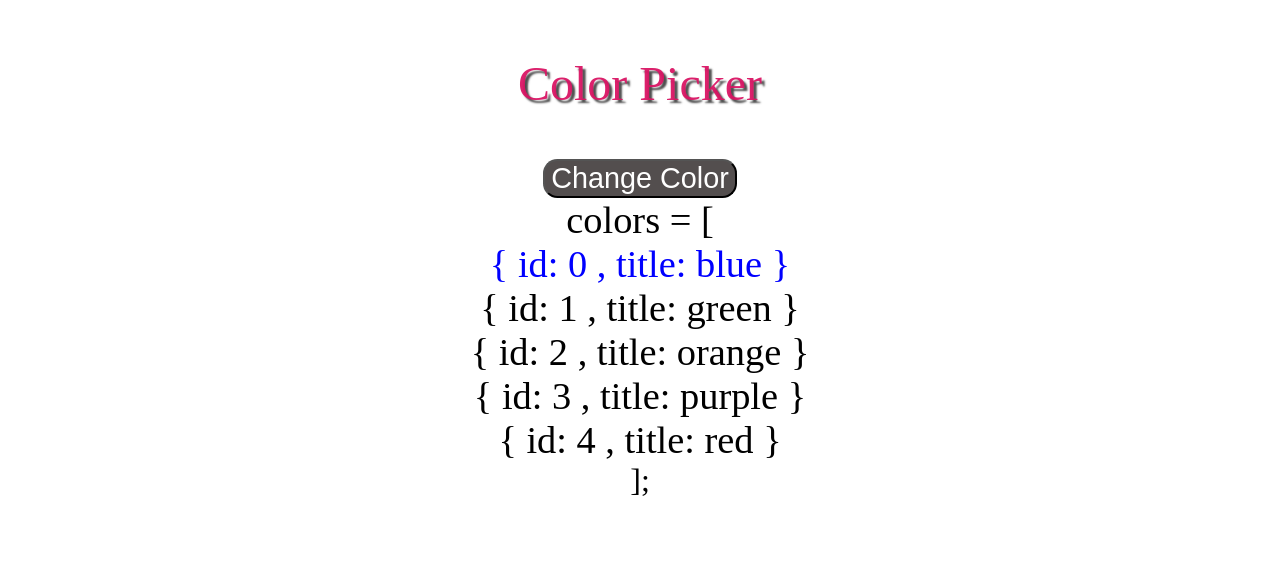
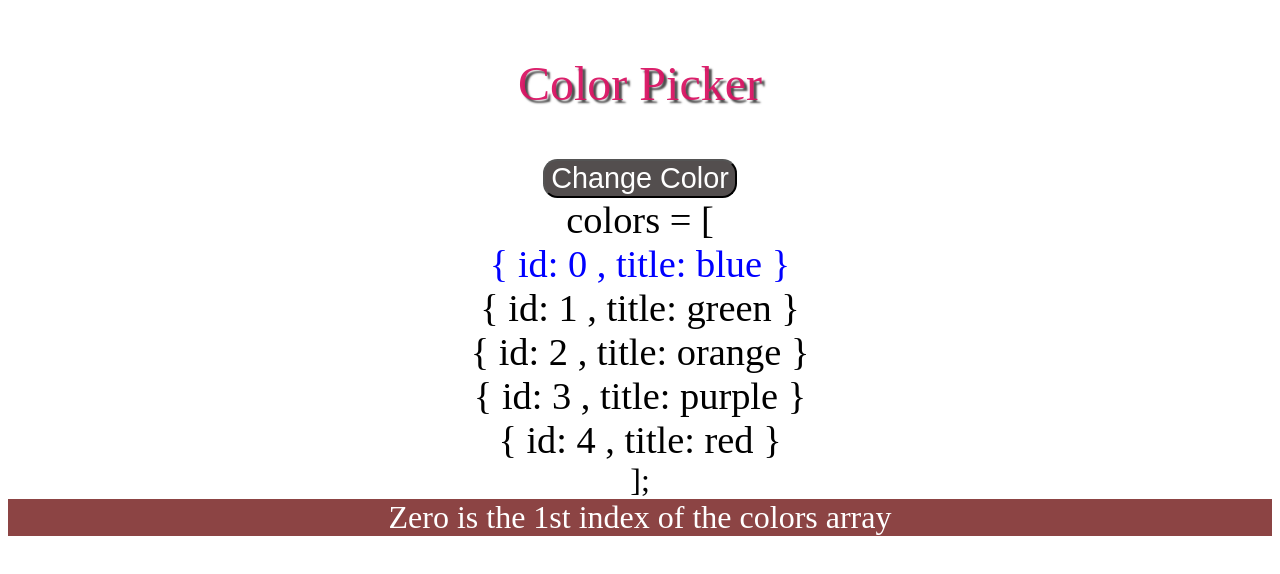
Before and after one commit to Aguadebebe/color-picks, a React (Create React App) app: page / in a window 1280 px wide. Shown: the top 574 px of the page. Built offline with nearby package versions, Linux system fonts and the light colour scheme.

Commit message:
Added messages with array color/index change

```diff
--- a/src/App.css
+++ b/src/App.css
@@ -23,3 +23,9 @@ body {
     font-size: 2.4em;
 
 }
+
+.messages-array {
+    font-size: 2em;
+    color: white;
+    background-color: rgb(140, 68, 68);
+}
--- a/src/Comps/App.js
+++ b/src/Comps/App.js
@@ -15,12 +15,27 @@ const App = () =>{
     {id: 4, title: "red"}
    ];
 
+   const messages = [
+    {id: 0, title: "Zero is the 1st index of the colors array"},
+    {id: 1, title: "One is the 2nd index of the colors array"},
+    {id: 2, title: "Two is the 3rd index of the colors array"},
+    {id: 3, title: "Three is the 4th index of the colors array"},
+    {id: 4, title: "Four is the 5th index of the colors array"},
+   ];
+
    function handleColorPicker() {
     const nextIndex = (currentIndex + 1) % colors.length;
     setCurrentIndex(nextIndex);
    };
 
+   function handleMessagePick() {
+    const nextIndex = (currentIndex + 1) % messages.length;
+    setCurrentIndex(nextIndex);
+   };
+
    const currentColor = colors[currentIndex].title;
+
+   const currentMessage = messages[currentIndex].title;
 
    const bra1 = "[";
    const bra2 = "];";
@@ -30,16 +45,23 @@ const App = () =>{
    return (
     <div>
     <header className="color-picker">Color Picker</header>
-     <ColorPicker handleColorPicker={handleColorPicker} />
-     <PreviewBox
+
+    <ColorPicker
+      handleColorPicker={handleColorPicker}
+      handleMessagePick={handleMessagePick}
+    />
+
+    <PreviewBox
       colors={colors}
       color={currentColor}
+      messages={messages}
+      message={currentMessage}
       currentIndex={currentIndex}
       bra1={bra1}
       bra2={bra2}
       curly1={curly1}
       curly2={curly2}
-     />
+    />
     </div>
   );
 };
--- a/src/Comps/ColorPicker.js
+++ b/src/Comps/ColorPicker.js
@@ -1,9 +1,16 @@
 
 
-const ColorPicker = ({ handleColorPicker }) => {
+const ColorPicker = ({ handleColorPicker, handleMessagePick }) => {
     return (
         <div>
-          <button onClick={handleColorPicker} className="button">Change Color</button>
+          <button
+           onClick={() => {
+            handleColorPicker();
+            handleMessagePick();
+           }} className="button"
+           >
+           Change Color
+          </button>
         </div>
     );
 };
--- /dev/null
+++ b/src/Comps/Description.js
@@ -0,0 +1,9 @@
+
+
+const Description = ({ message }) => {
+    return (
+        <div className="messages-array">{message}</div>
+    );
+}
+
+export default Description;
--- a/src/Comps/PreviewBox.js
+++ b/src/Comps/PreviewBox.js
@@ -1,6 +1,7 @@
 import NakedColor from "./NakedColor";
+import Description from "./Description";
 
-const PreviewBox = ({ colors, color, curly1, curly2, bra1, bra2, currentIndex }) => {
+const PreviewBox = ({ colors, color, curly1, curly2, bra1, bra2, currentIndex, messages, message }) => {
 
 
 
@@ -20,12 +21,22 @@ const PreviewBox = ({ colors, color, curly1, curly2, bra1, bra2, currentIndex })
                    />
 
                   );
-                })}
+              })}
             </div>
          <div style={{ textAlign: "center", fontSize: "2em" }}>{bra2}</div>
+         <div>
+           {message && (
+            <Description
+              key={messages[currentIndex].id}
+              message={message}
+            />
+           )}
+         </div>
         </div>
 
     );
 };
 
 export default PreviewBox;
+
+   //messages={messages[currentIndex]}
```
